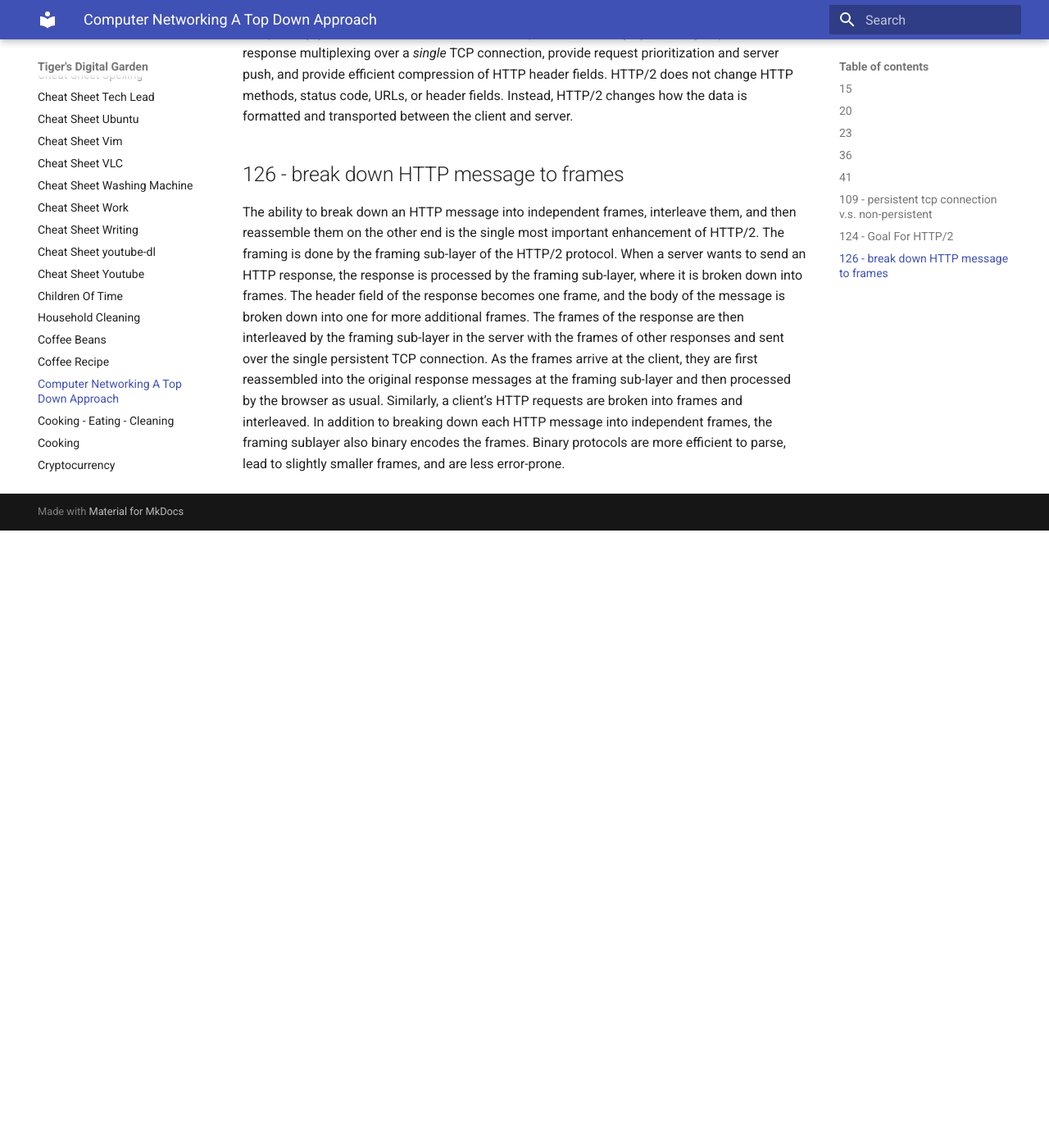
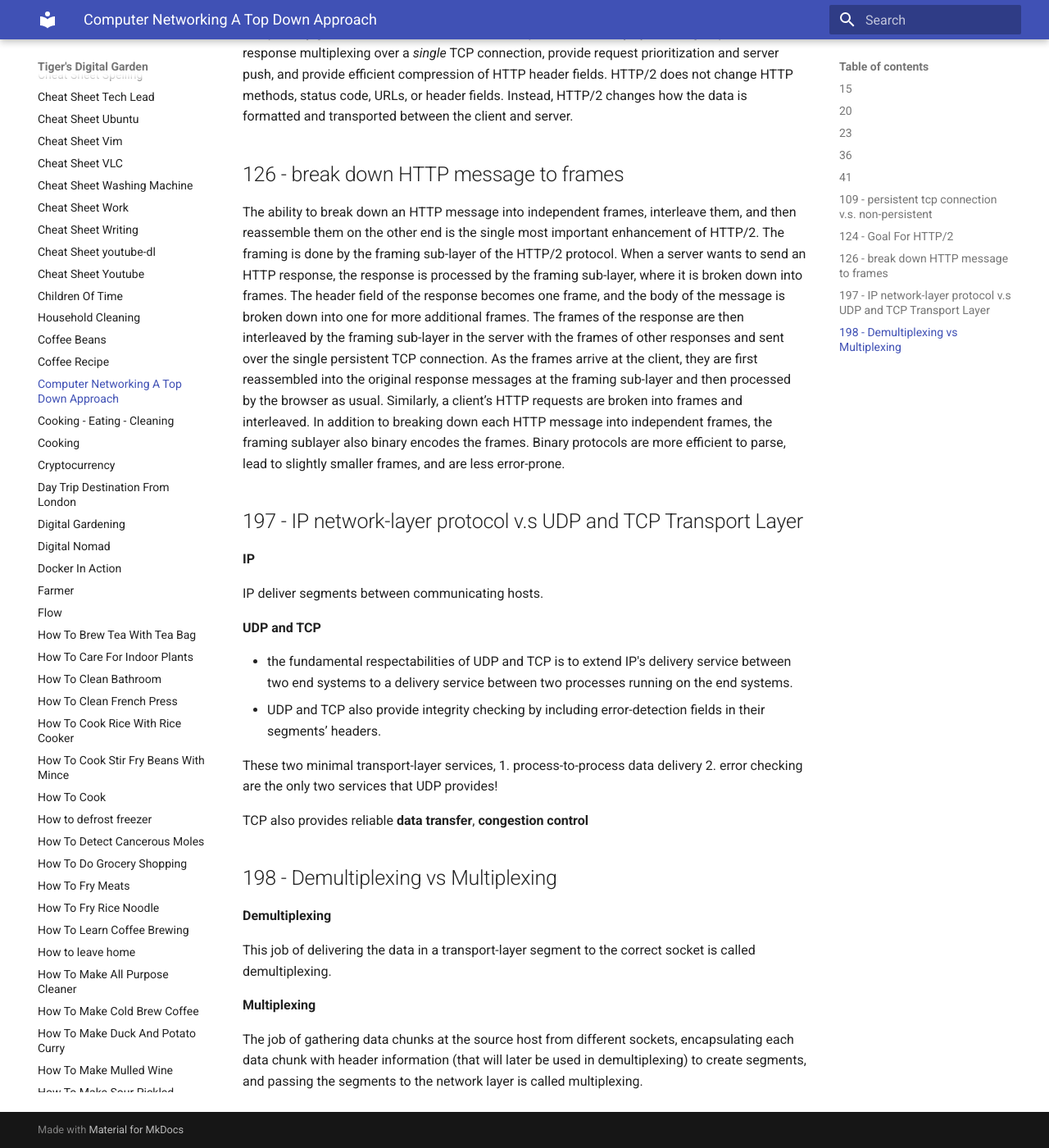
Before and after one commit to ynotstartups/notes, an MkDocs documentation site: the page built from notes/computer-networking-a-top-down-approach.md, in a window 1280 px wide and 1400 px high, scrolled down 1455 px. Shown: the whole window at 82% size. Built offline with MkDocs 1.6.1 and Material for MkDocs 9.7.7, drawn with Linux system fonts in a browser that asks for light colours; before the commit the page ends 2102 px from its top, so only the background shows below that.

Commit message:
add notes

```diff
--- a/notes/computer-networking-a-top-down-approach.md
+++ b/notes/computer-networking-a-top-down-approach.md
@@ -49,3 +49,35 @@ The primary goals for HTTP/2 are to reduce user-perceived latency by enabling re
 ## 126 - break down HTTP message to frames
 
 The ability to break down an HTTP message into independent frames, interleave them, and then reassemble them on the other end is the single most important enhancement of HTTP/2. The framing is done by the framing sub-layer of the HTTP/2 protocol. When a server wants to send an HTTP response, the response is processed by the framing sub-layer, where it is broken down into frames. The header field of the response becomes one frame, and the body of the message is broken down into one for more additional frames. The frames of the response are then interleaved by the framing sub-layer in the server with the frames of other responses and sent over the single persistent TCP connection. As the frames arrive at the client, they are first reassembled into the original response messages at the framing sub-layer and then processed by the browser as usual. Similarly, a client’s HTTP requests are broken into frames and interleaved.  In addition to breaking down each HTTP message into independent frames, the framing sublayer also binary encodes the frames. Binary protocols are more efficient to parse, lead to slightly smaller frames, and are less error-prone.
+
+## 197 - IP network-layer protocol v.s UDP and TCP Transport Layer
+
+**IP**
+
+IP deliver segments between communicating hosts.
+
+**UDP and TCP**
+
+- the fundamental respectabilities of UDP and TCP is to extend IP's delivery service between two end systems to a delivery service between two processes running on the end systems.
+- UDP and TCP also provide integrity checking by including error-detection fields in their segments’ headers.
+
+These two minimal transport-layer services,
+1\. process-to-process data delivery
+2\. error checking
+are the only two services that UDP provides!
+
+TCP also provides reliable **data transfer**, **congestion control**
+
+## 198 - Demultiplexing vs Multiplexing
+
+**Demultiplexing**
+
+This job of delivering the data in a transport-layer segment to the correct
+socket is called demultiplexing.
+
+**Multiplexing**
+
+The job of gathering data chunks at the source host from different sockets,
+encapsulating each data chunk with header information (that will later be used
+in demultiplexing) to create segments, and passing the segments to the network
+layer is called multiplexing.
```
